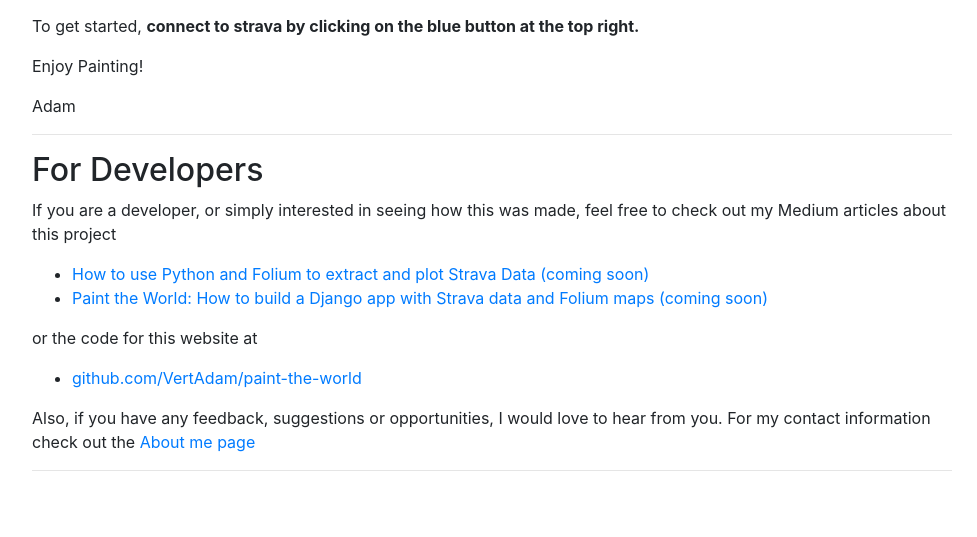
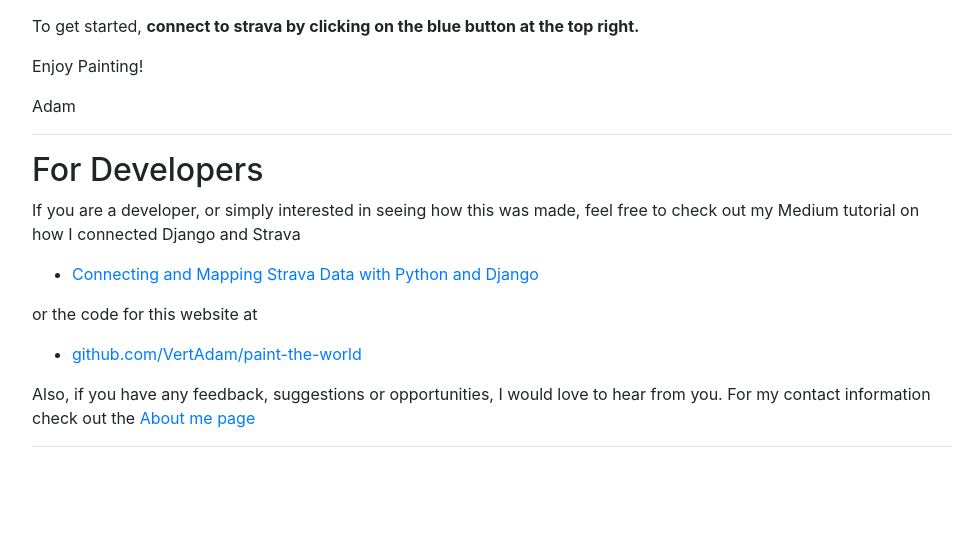
Before and after one commit to VertAdam/paint-the-world, a Django app: page /about_project in a window 1280 px wide. Shown: the part 680-1217 px from the top of the page, without its empty margins (148-1125 px from the left). After the commit the page ends 1127 px from the top, so only its background shows below. Run offline with Django 3.2, Linux system fonts and the light colour scheme.

Commit message:
Update README.md and linked blog post in about_project.html

```diff
--- a/templates/painting_app/about_project.html
+++ b/templates/painting_app/about_project.html
@@ -35,10 +35,10 @@
               <p>Adam</p>
               <hr>
               <h2>For Developers</h2>
-              <p>If you are a developer, or simply interested in seeing how this was made, feel free to check out my Medium articles about this project</p>
+              <p>If you are a developer, or simply interested in seeing how this was made, feel free to check out my Medium tutorial on how I connected Django and Strava</p>
               <ul>
-                  <li><a href="#">How to use Python and Folium to extract and plot Strava Data (coming soon)</a></li>
-                  <li><a href="#">Paint the World: How to build a Django app with Strava data and Folium maps (coming soon)</a></li>
+<!--                  <li><a href="#">How to use Python and Folium to extract and plot Strava Data (coming soon)</a></li>-->
+                  <li><a href="https://www.linkedin.com/pulse/connecting-mapping-strava-data-python-anddjango-adam-vert/?trackingId=DhBjC3EWTI2v0aheLPV0hg%3D%3D">Connecting and Mapping Strava Data with Python and Django</a></li>
               </ul>
               <p>or the code for this website at</p>
               <ul>
```
Also changed, not shown: README.md.
